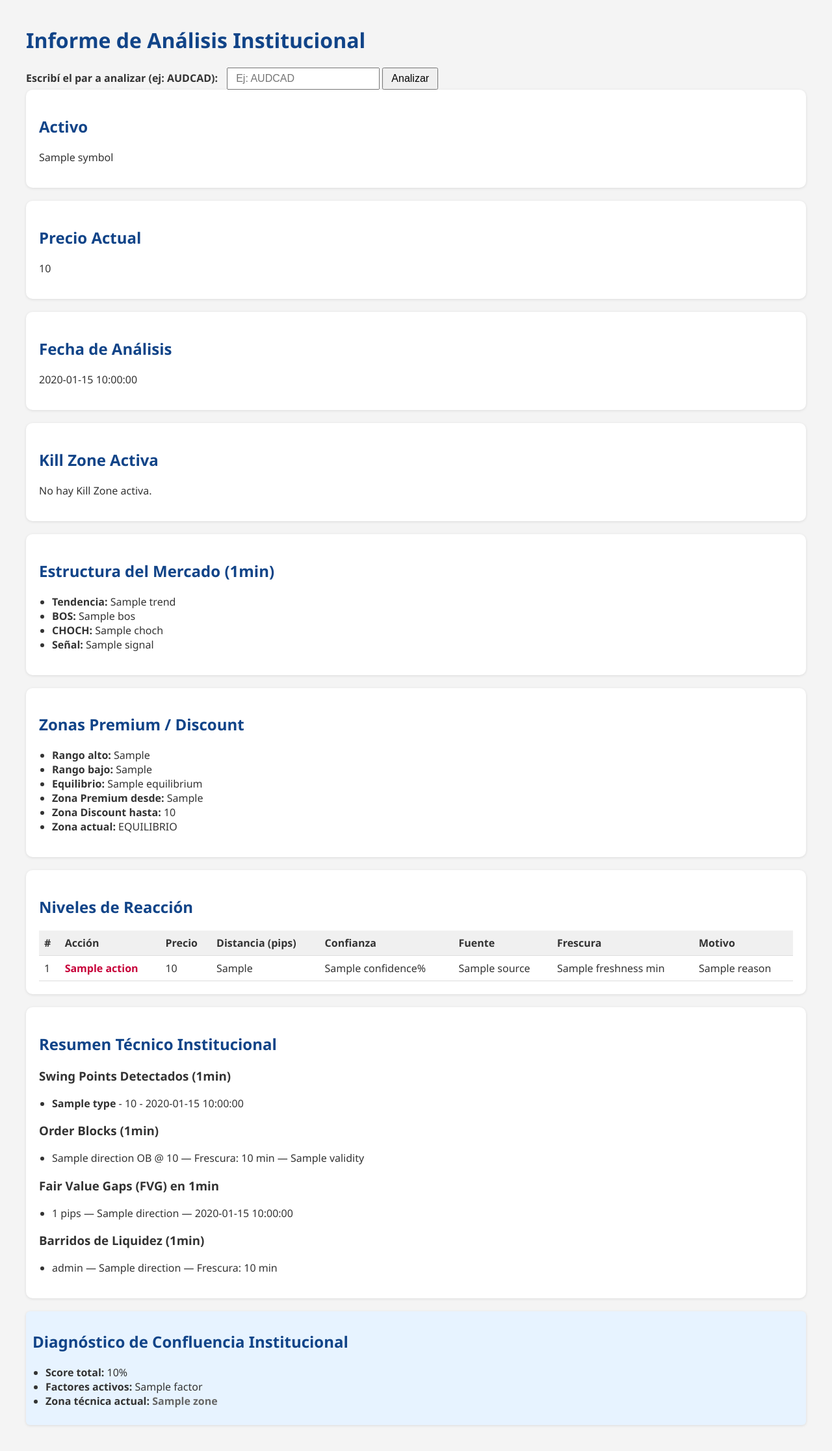
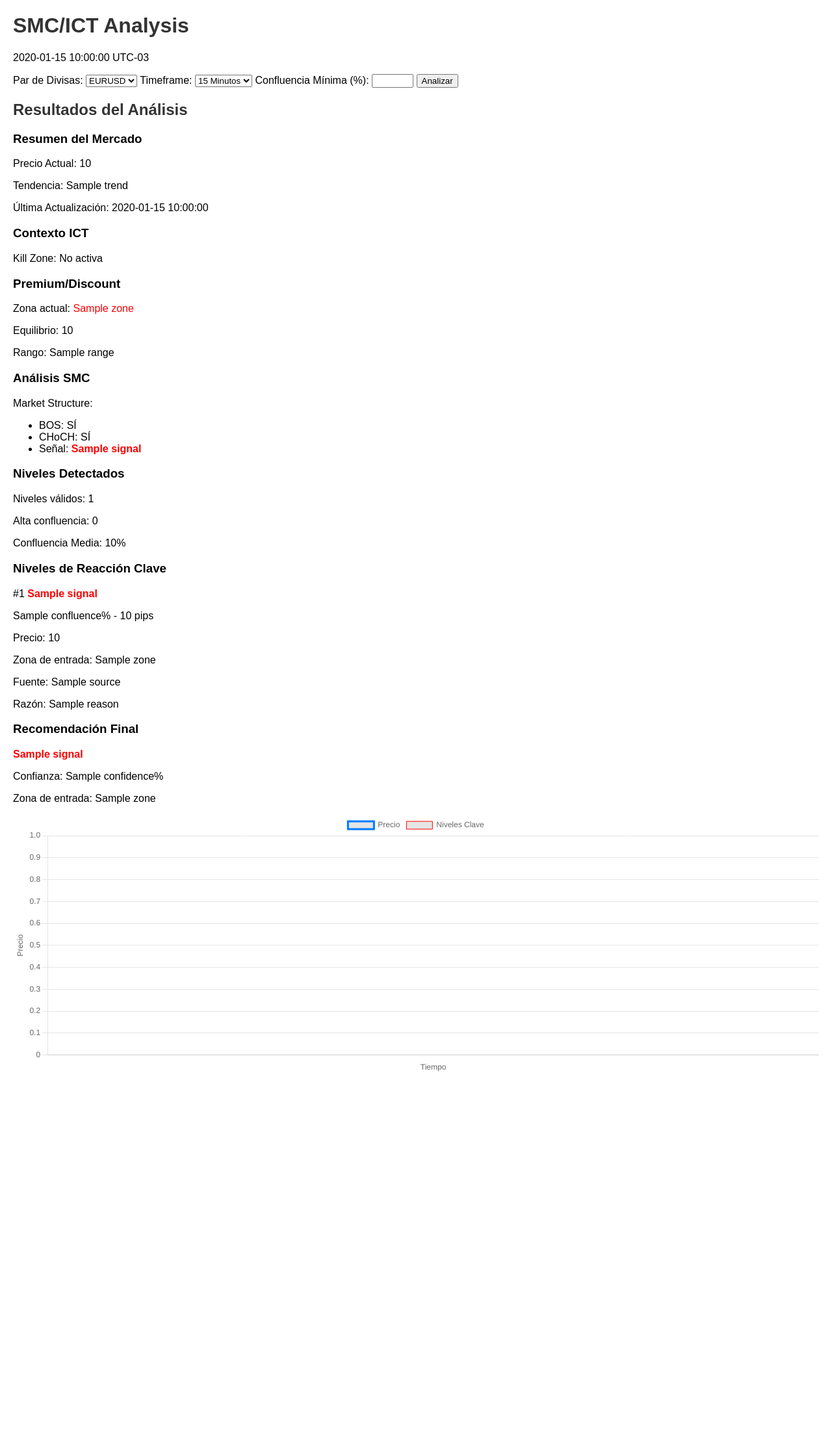
Before and after one commit to LildemonsS5/trading_SMC-ICT, a Flask app: template templates/report.html in a window 1280 px wide. Shown: the whole page at 65% size. After the commit the page ends 1649 px from the top, so only its background shows below. Run offline with Flask 3, Linux system fonts and the light colour scheme; the template is opened without the code that fills it: most values are stand-ins (such as "Sample title", 1, 10 or a date in 2020).

Commit message:
Update report.html

```diff
--- a/templates/report.html
+++ b/templates/report.html
@@ -1,227 +1,121 @@
 <!DOCTYPE html>
-<html lang="es">
+<html>
 <head>
-    <meta charset="UTF-8">
-    <title>Informe Institucional — {{ symbol }}</title>
+    <title>SMC/ICT Analysis</title>
+    <script src="https://cdn.jsdelivr.net/npm/chart.js"></script>
     <style>
-        body {
-            font-family: 'Segoe UI', sans-serif;
-            background-color: #f4f4f4;
-            margin: 40px;
-            color: #333;
-        }
-        h1, h2 {
-            color: #114488;
-        }
-        ul {
-            padding-left: 20px;
-        }
-        .seccion {
-            background-color: #ffffff;
-            padding: 20px;
-            margin-bottom: 20px;
-            border-radius: 10px;
-            box-shadow: 0px 1px 4px rgba(0,0,0,0.1);
-        }
-        label {
-            font-weight: bold;
-            margin-right: 10px;
-        }
-        input[type="text"], button {
-            padding: 6px 12px;
-            font-size: 1em;
-        }
-        table {
-            border-collapse: collapse;
-            width: 100%;
-        }
-        th, td {
-            text-align: left;
-            padding: 8px;
-            border-bottom: 1px solid #ddd;
-        }
-        th {
-            background-color: #f0f0f0;
-        }
-        .buy { color: #007a33; font-weight: bold; }
-        .sell { color: #c70039; font-weight: bold; }
-        .highlight { background-color: #e7f3ff; padding: 10px; border-radius: 6px; }
-        .verde { color: #007a33; font-weight: bold; }
-        .rojo { color: #c70039; font-weight: bold; }
-        .gris { color: #666; font-weight: bold; }
+        body { font-family: Arial, sans-serif; margin: 20px; }
+        h1, h2 { color: #333; }
+        .premium { color: red; }
+        .discount { color: green; }
+        .buy { color: green; font-weight: bold; }
+        .sell { color: red; font-weight: bold; }
+        table { border-collapse: collapse; width: 100%; }
+        th, td { border: 1px solid #ddd; padding: 8px; text-align: left; }
+        th { background-color: #f2f2f2; }
     </style>
 </head>
 <body>
-    <h1>Informe de Análisis Institucional</h1>
+    <h1>SMC/ICT Analysis</h1>
+    <p>{{ current_time }} UTC-03</p>
 
-    <form action="/analyze" method="post">
-        <label for="symbol">Escribí el par a analizar (ej: AUDCAD):</label>
-        <input type="text" name="symbol" id="symbol" placeholder="Ej: AUDCAD" required>
+    {% if error %}
+    <p style="color: red;">{{ error }}</p>
+    {% else %}
+    <form method="POST">
+        <label>Par de Divisas:</label>
+        <select name="pair">
+            <option value="EURUSD=X" {% if pair == 'EURUSD' %}selected{% endif %}>EURUSD</option>
+            <option value="GBPUSD=X" {% if pair == 'GBPUSD' %}selected{% endif %}>GBPUSD</option>
+            <option value="USDJPY=X" {% if pair == 'USDJPY' %}selected{% endif %}>USDJPY</option>
+        </select>
+        <label>Timeframe:</label>
+        <select name="timeframe">
+            <option value="15m" {% if timeframe == '15m' %}selected{% endif %}>15 Minutos</option>
+            <option value="5m" {% if timeframe == '5m' %}selected{% endif %}>5 Minutos</option>
+            <option value="1h" {% if timeframe == '1h' %}selected{% endif %}>1 Hora</option>
+        </select>
+        <label>Confluencia Mínima (%):</label>
+        <input type="number" name="confluencia_min" value="{{ confluencia_min }}" min="0" max="100">
         <button type="submit">Analizar</button>
     </form>
 
-    <div class="seccion">
-        <h2>Activo</h2>
-        <p>{{ symbol or "No disponible" }}</p>
-    </div>
+    <h2>Resultados del Análisis</h2>
+    <h3>Resumen del Mercado</h3>
+    <p>Precio Actual: {{ results.price | round(5) }}</p>
+    <p>Tendencia: {{ results.trend }}</p>
+    <p>Última Actualización: {{ current_time }}</p>
 
-    <div class="seccion">
-        <h2>Precio Actual</h2>
-        <p>{{ current_price or "No disponible" }}</p>
-    </div>
+    <h3>Contexto ICT</h3>
+    <p>Kill Zone:
+        {% if kill_zone.active %}
+        Activa: {{ kill_zone.name }} (Prioridad: {{ kill_zone.priority }}, Tiempo restante: {{ kill_zone.remaining }} min)
+        {% else %}
+        No activa
+        {% endif %}
+    </p>
 
-    <div class="seccion">
-        <h2>Fecha de Análisis</h2>
-        <p>{{ analysis_time or "No disponible" }}</p>
-    </div>
+    <h3>Premium/Discount</h3>
+    <p>Zona actual: <span class="{{ 'discount' if results.zone == 'discount' else 'premium' }}">{{ results.zone }}</span></p>
+    <p>Equilibrio: {{ results.equilibrium | round(5) }}</p>
+    <p>Rango: {{ results.range }}</p>
 
-    <div class="seccion">
-        <h2>Kill Zone Activa</h2>
-        {% if active_kill_zone and active_kill_zone.is_active %}
-            <p>{{ active_kill_zone.name }} (Prioridad: {{ active_kill_zone.priority }})</p>
-        {% else %}
-            <p>No hay Kill Zone activa.</p>
-        {% endif %}
-    </div>
+    <h3>Análisis SMC</h3>
+    <p>Market Structure:</p>
+    <ul>
+        <li>BOS: {{ 'SÍ' if results.bos else 'NO' }}</li>
+        <li>CHoCH: {{ 'SÍ' if results.choch else 'NO' }}</li>
+        <li>Señal: <span class="{{ 'buy' if results.recommendation.signal == 'BUY' else 'sell' }}">{{ results.recommendation.signal }}</span></li>
+    </ul>
 
-    <div class="seccion">
-        <h2>Estructura del Mercado (1min)</h2>
-        {% if structure_1min %}
-            <ul>
-                <li><strong>Tendencia:</strong> {{ structure_1min.trend or "N/A" }}</li>
-                <li><strong>BOS:</strong> {{ structure_1min.bos }}</li>
-                <li><strong>CHOCH:</strong> {{ structure_1min.choch }}</li>
-                <li><strong>Señal:</strong> {{ structure_1min.signal or "N/A" }}</li>
-            </ul>
-        {% else %}
-            <p>No se pudo determinar la estructura de mercado.</p>
-        {% endif %}
-    </div>
+    <h3>Niveles Detectados</h3>
+    <p>Niveles válidos: {{ results.levels | length }}</p>
+    <p>Alta confluencia: {{ results.levels | selectattr('confluence', '>=', 80) | list | length }}</p>
+    <p>Confluencia Media: {{ results.avg_confluence | round(0) }}%</p>
 
-    <div class="seccion">
-        <h2>Zonas Premium / Discount</h2>
-        {% if premium_discount_zones %}
-            <ul>
-                <li><strong>Rango alto:</strong> {{ premium_discount_zones.range_high or "N/A" }}</li>
-                <li><strong>Rango bajo:</strong> {{ premium_discount_zones.range_low or "N/A" }}</li>
-                <li><strong>Equilibrio:</strong> {{ premium_discount_zones.equilibrium or "N/A" }}</li>
-                <li><strong>Zona Premium desde:</strong> {{ premium_discount_zones.premium_start or "N/A" }}</li>
-                <li><strong>Zona Discount hasta:</strong> {{ premium_discount_zones.discount_end or "N/A" }}</li>
-                <li><strong>Zona actual:</strong>
-                    {% if current_price and premium_discount_zones.equilibrium %}
-                        {% if current_price > premium_discount_zones.premium_start %}
-                            <span class="sell">PREMIUM (Ventas)</span>
-                        {% elif current_price < premium_discount_zones.discount_end %}
-                            <span class="buy">DISCOUNT (Compras)</span>
-                        {% else %}
-                            EQUILIBRIO
-                        {% endif %}
-                    {% else %}
-                        N/A
-                    {% endif %}
-                </li>
-            </ul>
-        {% else %}
-            <p>No se detectaron zonas Premium ni Discount.</p>
-        {% endif %}
-    </div>
+    <h3>Niveles de Reacción Clave</h3>
+    {% for level in results.levels %}
+    <p>#{{ loop.index }} <span class="{{ 'buy' if level.signal == 'BUY' else 'sell' }}">{{ level.signal }}</span></p>
+    <p>{{ level.confluence }}% - {{ level.pips | round(1) }} pips</p>
+    <p>Precio: {{ level.price | round(5) }}</p>
+    <p>Zona de entrada: {{ level.zone }}</p>
+    <p>Fuente: {{ level.source }}</p>
+    <p>Razón: {{ level.reason }}</p>
+    {% endfor %}
 
-    <div class="seccion">
-        <h2>Niveles de Reacción</h2>
-        {% if reaction_levels and reaction_levels|length > 0 %}
-            <table>
-                <tr>
-                    <th>#</th>
-                    <th>Acción</th>
-                    <th>Precio</th>
-                    <th>Distancia (pips)</th>
-                    <th>Confianza</th>
-                    <th>Fuente</th>
-                    <th>Frescura</th>
-                    <th>Motivo</th>
-                </tr>
-                {% for level in reaction_levels %}
-                <tr>
-                    <td>{{ loop.index }}</td>
-                    <td class="{{ 'buy' if level.action == 'BUY' else 'sell' }}">{{ level.action }}</td>
-                    <td>{{ level.price }}</td>
-                    <td>{{ level.distance_pips }}</td>
-                    <td>{{ level.confidence }}%</td>
-                    <td>{{ level.source }}</td>
-                    <td>{{ level.freshness }} min</td>
-                    <td>{{ level.reason }}</td>
-                </tr>
-                {% endfor %}
-            </table>
-        {% else %}
-            <p>No se detectaron niveles de reacción con confluencia suficiente.</p>
-        {% endif %}
-    </div>
+    <h3>Recomendación Final</h3>
+    <p><span class="{{ 'buy' if results.recommendation.signal == 'BUY' else 'sell' }}">{{ results.recommendation.signal }}</span></p>
+    <p>Confianza: {{ results.recommendation.confidence }}%</p>
+    <p>Zona de entrada: {{ results.recommendation.zone }}</p>
 
-    <div class="seccion">
-        <h2>Resumen Técnico Institucional</h2>
-
-        {% if swing_points and swing_points|length > 0 %}
-            <h3>Swing Points Detectados (1min)</h3>
-            <ul>
-                {% for point in swing_points %}
-                    <li><strong>{{ point.type }}</strong> - {{ point.price }} - {{ point.timestamp }}</li>
-                {% endfor %}
-            </ul>
-        {% else %}
-            <p>No se detectaron swing points en este activo.</p>
-        {% endif %}
-
-        {% if order_blocks and order_blocks|length > 0 %}
-            <h3>Order Blocks (1min)</h3>
-            <ul>
-                {% for ob in order_blocks %}
-                    <li>{{ ob.direction }} OB @ {{ ob.price }} — Frescura: {{ ob.freshness|round(1) }} min — {{ ob.validity }}</li>
-                {% endfor %}
-            </ul>
-        {% else %}
-            <p>No se detectaron Order Blocks relevantes en 1min.</p>
-        {% endif %}
-
-        {% if fair_value_gaps and fair_value_gaps|length > 0 %}
-            <h3>Fair Value Gaps (FVG) en 1min</h3>
-            <ul>
-                {% for fvg in fair_value_gaps %}
-                    <li>{{ fvg.size|round(2) }} pips — {{ fvg.direction }} — {{ fvg.timestamp }}</li>
-                {% endfor %}
-            </ul>
-        {% else %}
-            <p>No se encontraron FVG activos en 1min.</p>
-        {% endif %}
-
-        {% if liquidity_sweeps and liquidity_sweeps|length > 0 %}
-            <h3>Barridos de Liquidez (1min)</h3>
-            <ul>
-                {% for sweep in liquidity_sweeps %}
-                    <li>{{ sweep.level }} — {{ sweep.direction }} — Frescura: {{ sweep.freshness|round(1) }} min</li>
-                {% endfor %}
-            </ul>
-        {% else %}
-            <p>No se detectaron barridos de liquidez recientes.</p>
-        {% endif %}
-    </div>
-
-    <div class="seccion highlight">
-        <h2>Diagnóstico de Confluencia Institucional</h2>
-        {% if confluence %}
-            <ul>
-                <li><strong>Score total:</strong> {{ confluence.score }}%</li>
-                <li><strong>Factores activos:</strong> {{ confluence.factors | join(", ") }}</li>
-                <li>
-                    <strong>Zona técnica actual:</strong>
-                    <span class="{% if confluence.zone == 'Discount' %}verde{% elif confluence.zone == 'Premium' %}rojo{% else %}gris{% endif %}">
-                        {{ confluence.zone }}
-                    </span>
-                </li>
-            </ul>
-        {% else %}
-            <p>No se pudo calcular la confluencia institucional.</p>
-        {% endif %}
-    </div>
-    </body>
-    </html>
+    <canvas id="priceChart" style="max-height: 400px;"></canvas>
+    <script>
+        const ctx = document.getElementById('priceChart').getContext('2d');
+        new Chart(ctx, {
+            type: 'line',
+            data: {
+                labels: {{ price_times | tojson }},
+                datasets: [{
+                    label: 'Precio',
+                    data: {{ price_data | tojson }},
+                    borderColor: '#007bff',
+                    fill: false
+                }, {
+                    label: 'Niveles Clave',
+                    data: {{ chart_levels | tojson | safe }},
+                    borderColor: '#ff0000',
+                    type: 'scatter',
+                    pointRadius: 5
+                }]
+            },
+            options: {
+                scales: {
+                    x: { title: { display: true, text: 'Tiempo' } },
+                    y: { title: { display: true, text: 'Precio' } }
+                }
+            }
+        });
+    </script>
+    {% endif %}
+</body>
+</html>
```
